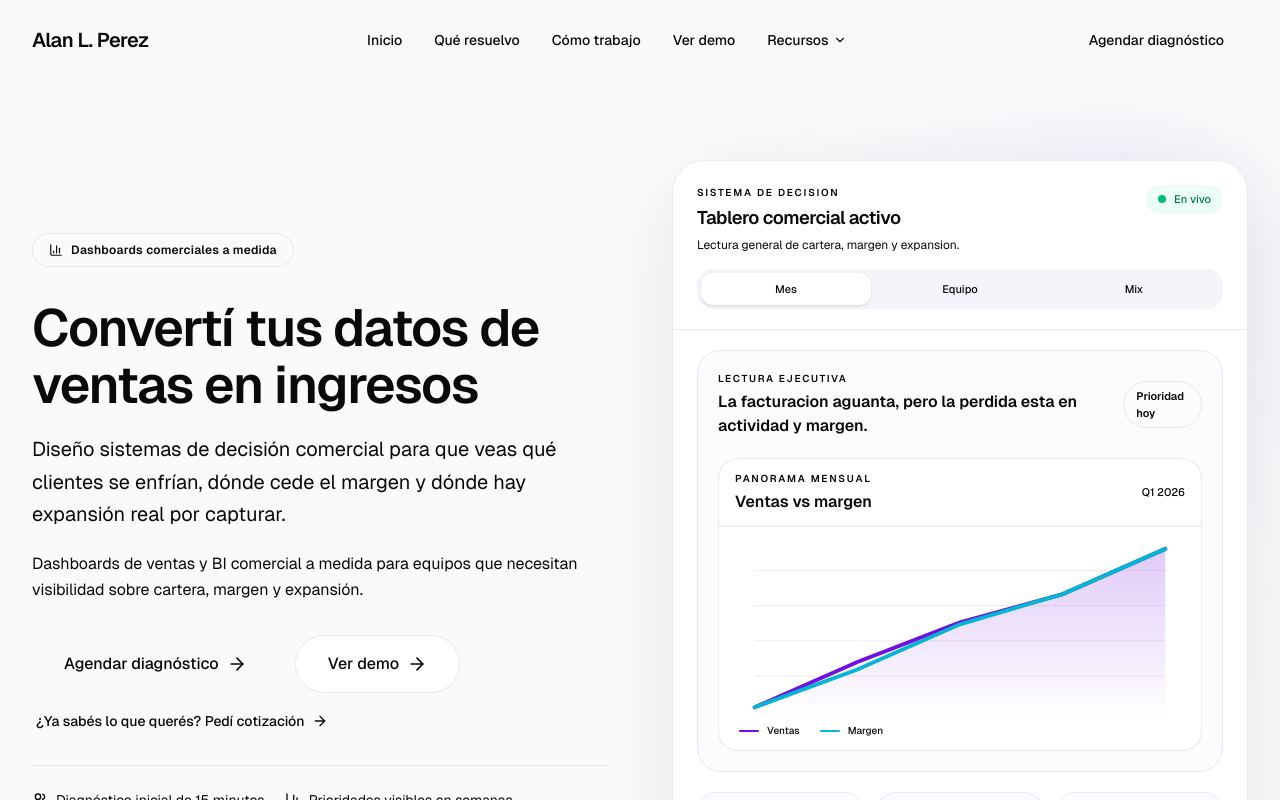
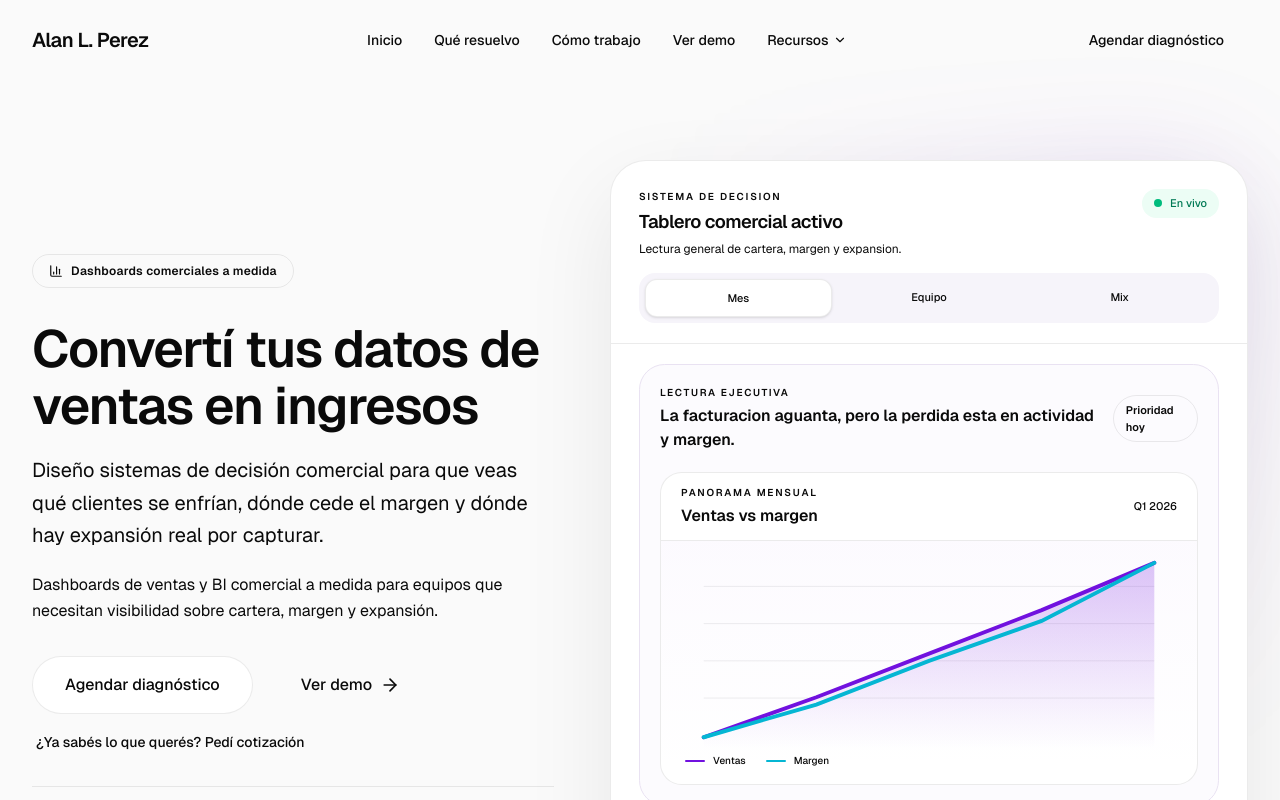
Before and after one commit to AluenIriarte/WebPage, a React (Vite) app: page / in a window 1280 px wide. Shown: the top 800 px of the page. Built offline with nearby package versions, Linux system fonts and the light colour scheme.

Commit message:
Refine home hero preview and CTA hierarchy

```diff
--- a/src/app/components/Hero.tsx
+++ b/src/app/components/Hero.tsx
@@ -13,7 +13,7 @@ export function Hero() {
       </div>
 
       <div className="mx-auto max-w-7xl px-6 lg:px-8">
-        <div className="grid items-center gap-12 lg:grid-cols-2 lg:gap-16">
+        <div className="grid items-center gap-12 lg:grid-cols-[minmax(0,0.9fr)_minmax(0,1.1fr)] lg:gap-14">
           <div className="space-y-8">
             <div className="inline-flex items-center space-x-2 rounded-full border border-accent/15 bg-accent/8 px-4 py-2">
               <BarChart3 className="h-3.5 w-3.5 text-accent" />
@@ -44,16 +44,15 @@ export function Hero() {
                 <a
                   href="#contacto"
                   onClick={() => trackDiagnosisClick("hero")}
-                  className="group inline-flex items-center justify-center rounded-full bg-accent px-8 py-4 text-base font-medium text-accent-foreground transition-all duration-300 hover:scale-[1.02] hover:bg-accent/90 hover:shadow-xl hover:shadow-accent/25"
+                  className="inline-flex items-center justify-center rounded-full border border-border bg-white px-8 py-4 text-base font-medium text-foreground transition-all duration-300 hover:border-accent/40 hover:bg-accent/5 hover:text-accent"
                 >
                   {"Agendar diagn\u00f3stico"}
-                  <ArrowRight className="ml-2 h-5 w-5 transition-transform group-hover:translate-x-1" />
                 </a>
 
                 <Link
                   to={DEMO_PAGE_HREF}
                   onClick={() => trackEvent("demo_click", { source: "hero" })}
-                  className="group inline-flex items-center justify-center rounded-full border border-border bg-white px-8 py-4 text-base font-medium transition-all duration-300 hover:border-accent/40 hover:bg-accent/5 hover:text-accent"
+                  className="group inline-flex items-center justify-center rounded-full bg-accent px-8 py-4 text-base font-medium text-accent-foreground transition-all duration-300 hover:scale-[1.02] hover:bg-accent/90 hover:shadow-xl hover:shadow-accent/25"
                 >
                   {"Ver demo"}
                   <ArrowRight className="ml-2 h-5 w-5 transition-transform group-hover:translate-x-1" />
@@ -64,10 +63,9 @@ export function Hero() {
                 <Link
                   to={QUOTE_PAGE_HREF}
                   onClick={() => trackQuoteClick("hero")}
-                  className="group inline-flex items-center gap-2 text-sm font-medium text-accent transition-colors duration-200 hover:text-accent/75"
+                  className="inline-flex items-center text-sm font-medium text-accent transition-colors duration-200 hover:text-accent/75"
                 >
                   {"\u00bfYa sab\u00e9s lo que quer\u00e9s? Ped\u00ed cotizaci\u00f3n"}
-                  <ArrowRight className="h-4 w-4 transition-transform duration-200 group-hover:translate-x-1" />
                 </Link>
               </div>
             </div>
@@ -88,7 +86,7 @@ export function Hero() {
             </div>
           </div>
 
-          <div className="relative mt-4 px-4 lg:mt-0 lg:px-0">
+          <div className="relative mt-4 px-2 lg:mt-0 lg:px-0">
             <div className="mb-5 flex flex-wrap gap-2 lg:hidden">
               {[
                 { color: "bg-violet-50 border-violet-100 text-violet-700", text: "12 clientes inactivos +90d" },
--- a/src/app/components/HomeHeroPreview.tsx
+++ b/src/app/components/HomeHeroPreview.tsx
@@ -1,6 +1,6 @@
 const chartSeries = {
-  ventas: [48, 56, 63, 68, 76],
-  margen: [34, 39, 45, 49, 55],
+  ventas: [28, 39, 51, 63, 76],
+  margen: [28, 37, 49, 60, 76],
 };
 
 function buildLinePath(values: number[], width: number, height: number) {
@@ -23,8 +23,8 @@ function buildAreaPath(values: number[], width: number, height: number) {
   return `${linePath} L ${width} ${height} L 0 ${height} Z`;
 }
 
-const lineWidth = 420;
-const lineHeight = 180;
+const lineWidth = 460;
+const lineHeight = 196;
 const ventasPath = buildLinePath(chartSeries.ventas, lineWidth, lineHeight);
 const margenPath = buildLinePath(chartSeries.margen, lineWidth, lineHeight);
 const areaPath = buildAreaPath(chartSeries.ventas, lineWidth, lineHeight);
@@ -38,10 +38,10 @@ const metrics = [
 export function HomeHeroPreview() {
   return (
     <div className="relative">
-      <div className="absolute inset-x-8 bottom-0 top-6 -z-10 rounded-[2rem] bg-[radial-gradient(circle_at_top_right,rgba(113,17,223,0.18),transparent_55%)] blur-3xl" />
+      <div className="absolute inset-x-6 bottom-0 top-6 -z-10 rounded-[2.25rem] bg-[radial-gradient(circle_at_top_right,rgba(113,17,223,0.18),transparent_55%)] blur-3xl" />
 
-      <div className="overflow-hidden rounded-[2rem] border border-border/60 bg-white shadow-[0_28px_80px_rgba(20,19,26,0.08)]">
-        <div className="border-b border-border/40 px-5 pb-4 pt-5 sm:px-6 sm:pb-5 sm:pt-6">
+      <div className="overflow-hidden rounded-[2.25rem] border border-border/60 bg-white shadow-[0_32px_90px_rgba(20,19,26,0.08)]">
+        <div className="border-b border-border/40 px-5 pb-4 pt-5 sm:px-7 sm:pb-5 sm:pt-7">
           <div className="mb-4 flex items-start justify-between gap-4">
             <div>
               <p className="mb-1 text-[10px] font-semibold uppercase tracking-[0.18em] text-accent/70">
@@ -61,15 +61,15 @@ export function HomeHeroPreview() {
             </div>
           </div>
 
-          <div className="grid grid-cols-3 gap-1 rounded-2xl bg-[#F6F4FA] p-1 text-[11px] font-medium text-muted-foreground">
-            <span className="rounded-xl bg-white px-3 py-2 text-center text-foreground shadow-sm">Mes</span>
-            <span className="px-3 py-2 text-center">Equipo</span>
-            <span className="px-3 py-2 text-center">Mix</span>
+          <div className="grid grid-cols-3 gap-1 rounded-2xl bg-[#F6F4FA] p-1.5 text-[11px] font-medium text-muted-foreground">
+            <span className="rounded-xl border border-accent/10 bg-white px-3 py-2.5 text-center text-foreground shadow-sm">Mes</span>
+            <span className="px-3 py-2.5 text-center">Equipo</span>
+            <span className="px-3 py-2.5 text-center">Mix</span>
           </div>
         </div>
 
-        <div className="space-y-5 px-5 pb-5 pt-5 sm:px-6 sm:pb-6">
-          <div className="rounded-[1.5rem] border border-[#ECE6F2] bg-[#FCFBFE] p-4 sm:p-5">
+        <div className="space-y-5 px-5 pb-5 pt-5 sm:px-7 sm:pb-7">
+          <div className="rounded-[1.6rem] border border-[#E9E2F2] bg-[#FCFBFE] p-4 sm:p-5">
             <div className="flex items-center justify-between gap-4">
               <div>
                 <p className="text-[10px] font-semibold uppercase tracking-[0.16em] text-muted-foreground/70">
@@ -84,8 +84,8 @@ export function HomeHeroPreview() {
               </span>
             </div>
 
-            <div className="mt-5 overflow-hidden rounded-[1.25rem] border border-border/40 bg-white">
-              <div className="border-b border-border/35 px-4 py-3">
+            <div className="mt-5 overflow-hidden rounded-[1.35rem] border border-border/40 bg-white">
+              <div className="border-b border-border/35 px-4 py-3 sm:px-5">
                 <div className="flex items-center justify-between gap-4">
                   <div>
                     <p className="text-[10px] font-semibold uppercase tracking-[0.18em] text-muted-foreground/70">
@@ -99,11 +99,11 @@ export function HomeHeroPreview() {
                 </div>
               </div>
 
-              <div className="px-3 pb-3 pt-4 sm:px-4">
-                <svg viewBox={`0 0 ${lineWidth} ${lineHeight}`} className="h-40 w-full sm:h-44" aria-hidden="true">
+              <div className="bg-[linear-gradient(180deg,rgba(113,17,223,0.02),rgba(113,17,223,0))] px-3 pb-3 pt-4 sm:px-5">
+                <svg viewBox={`0 0 ${lineWidth} ${lineHeight}`} className="h-44 w-full sm:h-48" aria-hidden="true">
                   <defs>
                     <linearGradient id="home-preview-area" x1="0" y1="0" x2="0" y2="1">
-                      <stop offset="0%" stopColor="#7111DF" stopOpacity="0.22" />
+                      <stop offset="0%" stopColor="#7111DF" stopOpacity="0.24" />
                       <stop offset="100%" stopColor="#7111DF" stopOpacity="0" />
                     </linearGradient>
                   </defs>
@@ -112,9 +112,9 @@ export function HomeHeroPreview() {
                     <line
                       key={index}
                       x1="0"
-                      y1={28 + index * 36}
+                      y1={30 + index * 38}
                       x2={lineWidth}
-                      y2={28 + index * 36}
+                      y2={30 + index * 38}
                       stroke="rgba(20,19,26,0.08)"
                       strokeWidth="1"
                     />
@@ -125,7 +125,7 @@ export function HomeHeroPreview() {
                   <path d={margenPath} fill="none" stroke="#05B6D3" strokeWidth="4" strokeLinecap="round" />
                 </svg>
 
-                <div className="mt-1 flex items-center gap-5 px-1">
+                <div className="mt-1 flex items-center gap-5 px-1 pb-1">
                   <div className="flex items-center gap-2">
                     <span className="h-0.5 w-5 rounded-full bg-[#7111DF]" />
                     <span className="text-[10px] font-medium text-muted-foreground">Ventas</span>
@@ -141,7 +141,7 @@ export function HomeHeroPreview() {
 
           <div className="grid gap-3 sm:grid-cols-3">
             {metrics.map((metric) => (
-              <div key={metric.label} className="rounded-[1.25rem] border border-[#ECE6F2] bg-[#FCFBFE] p-4">
+              <div key={metric.label} className="rounded-[1.3rem] border border-[#E9E2F2] bg-[#FCFBFE] p-4 sm:p-[1.125rem]">
                 <p className="text-[10px] font-semibold uppercase tracking-[0.16em] text-muted-foreground/70">
                   {metric.label}
                 </p>
```
